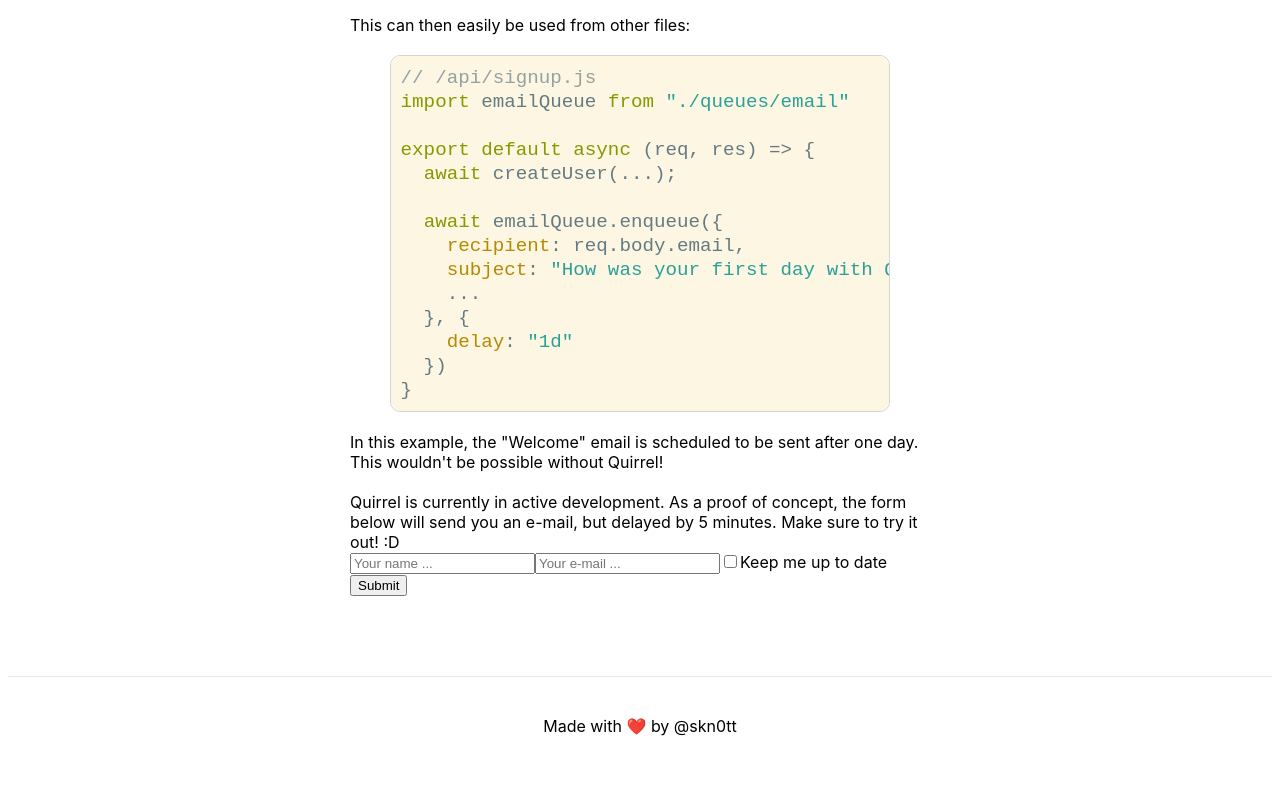
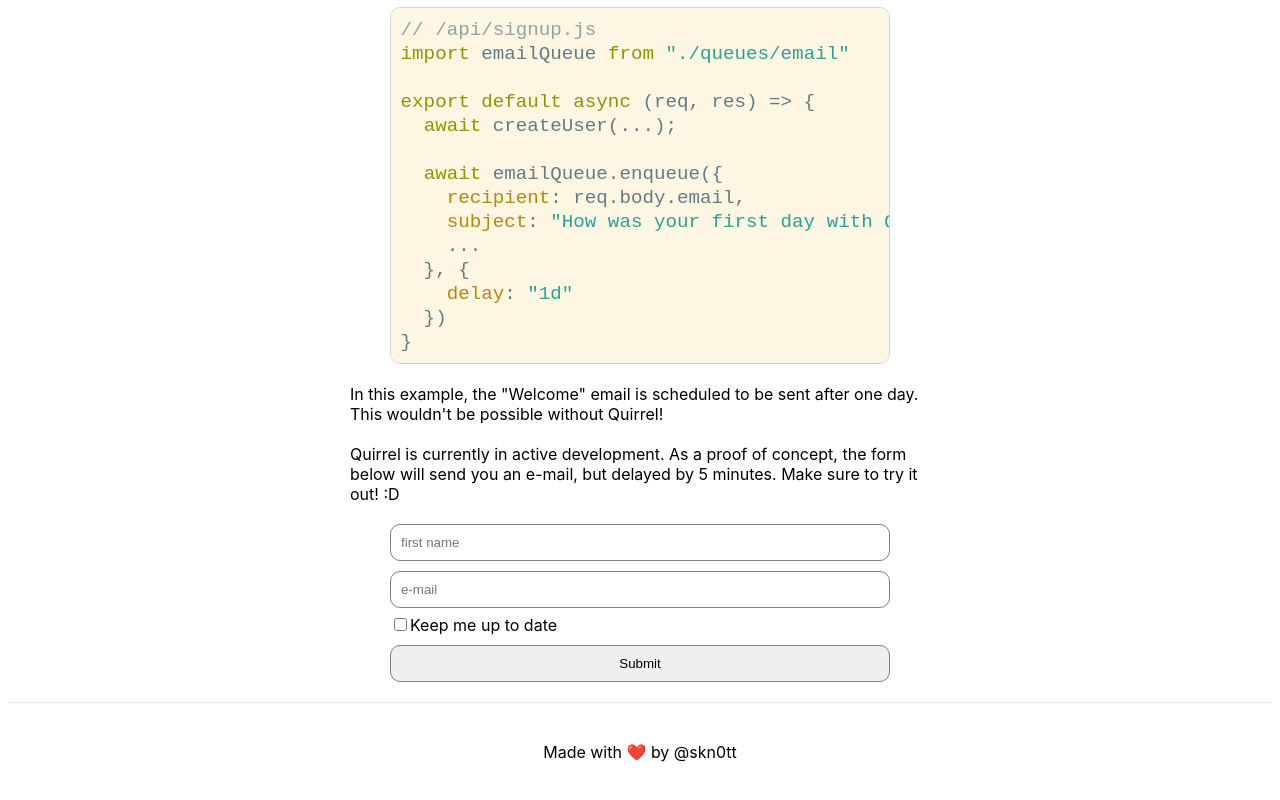
Before and after one commit to quirrel-dev/demo.quirrel.dev, a Next.js app: page / in a window 1280 px wide. Shown: the part 540-1340 px from the top of the page. Before the commit the page ends 1316 px from the top, so only its background shows below. Built offline with nearby package versions, Linux system fonts and the light colour scheme.

Commit message:
Style the form

```diff
--- a/pages/index.js
+++ b/pages/index.js
@@ -10,7 +10,7 @@
   return (
     <div className={styles.container}>
       <Head>
-        <title>Create Next App</title>
+        <title>Quirrel</title>
         <link rel="icon" href="/favicon.ico" />
       </Head>
 
@@ -76,7 +76,7 @@
           As a proof of concept, the form below will send you an e-mail, but delayed by 5 minutes.
           Make sure to try it out! :D
 
-          <form onSubmit={async evt => {
+          <form className={styles.form} onSubmit={async evt => {
             evt.preventDefault();
             const formData = new FormData(evt.target);
             const name = formData.get("name");
@@ -99,10 +99,14 @@
 
             alert("Awesome, you'll receive an e-mail in 5 minutes! :D")
           }}>
-            <input name="name" placeholder="Your name ..." required />
-            <input name="email" placeholder="Your e-mail ..." type="email" required />
+            <input name="name" placeholder="first name" required autoComplete="given-name" />
+            <input name="email" placeholder="e-mail" type="email" required autoComplete="email" />
+
+            <span>
             <input type="checkbox" name="subscribe" />
             <label htmlFor="subscribe">Keep me up to date</label>
+            </span>
+
             <button type="submit">Submit</button>
           </form>
         </p>
--- a/styles/Home.module.css
+++ b/styles/Home.module.css
@@ -8,7 +8,6 @@
 }
 
 .main {
-  padding: 5rem 0;
   flex: 1;
   display: flex;
   flex-direction: column;
@@ -40,7 +39,7 @@
 }
 
 .title {
-  margin: 0;
+  margin: 1rem;
   line-height: 1.15;
   font-size: 4rem;
 }
@@ -69,3 +68,29 @@
   font-family: Menlo, Monaco, Lucida Console, Liberation Mono, DejaVu Sans Mono,
     Bitstream Vera Sans Mono, Courier New, monospace;
 }
+
+.form {
+  display: block;
+  max-width: 500px;
+  margin: 20px auto;
+}
+
+.form input, .form button {
+  display: block;
+  width: 100%;
+  border: 0.5px solid gray;
+  padding: 10px;
+  margin-top: 10px;
+  border-radius: 10px;
+}
+
+.form button:hover {
+  background-color: #0070f3;
+  color: white;
+  transition: ease-in-out 0.2s;
+}
+
+.form input[type="checkbox"] {
+  display: inline;
+  width: unset;
+}
```
